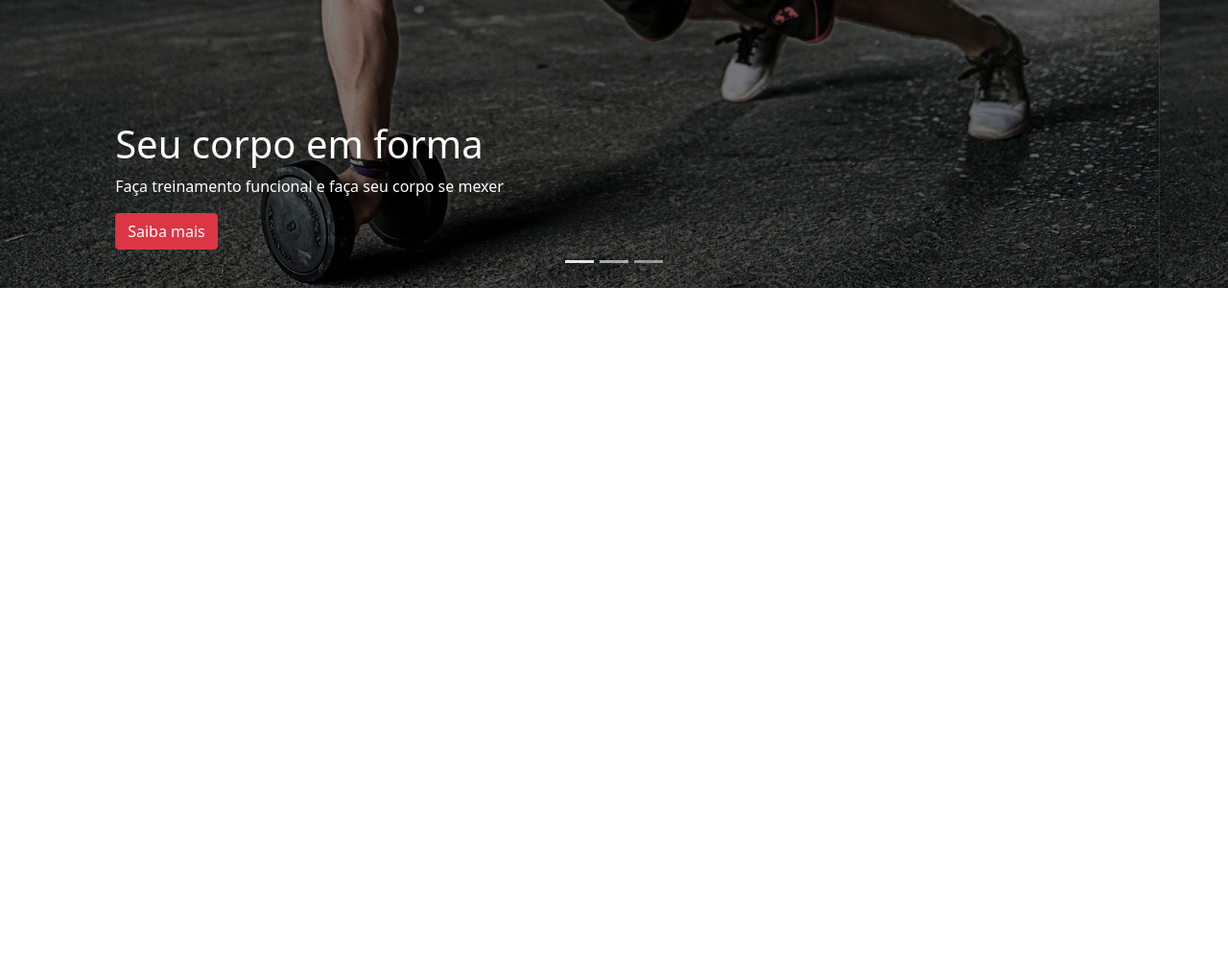
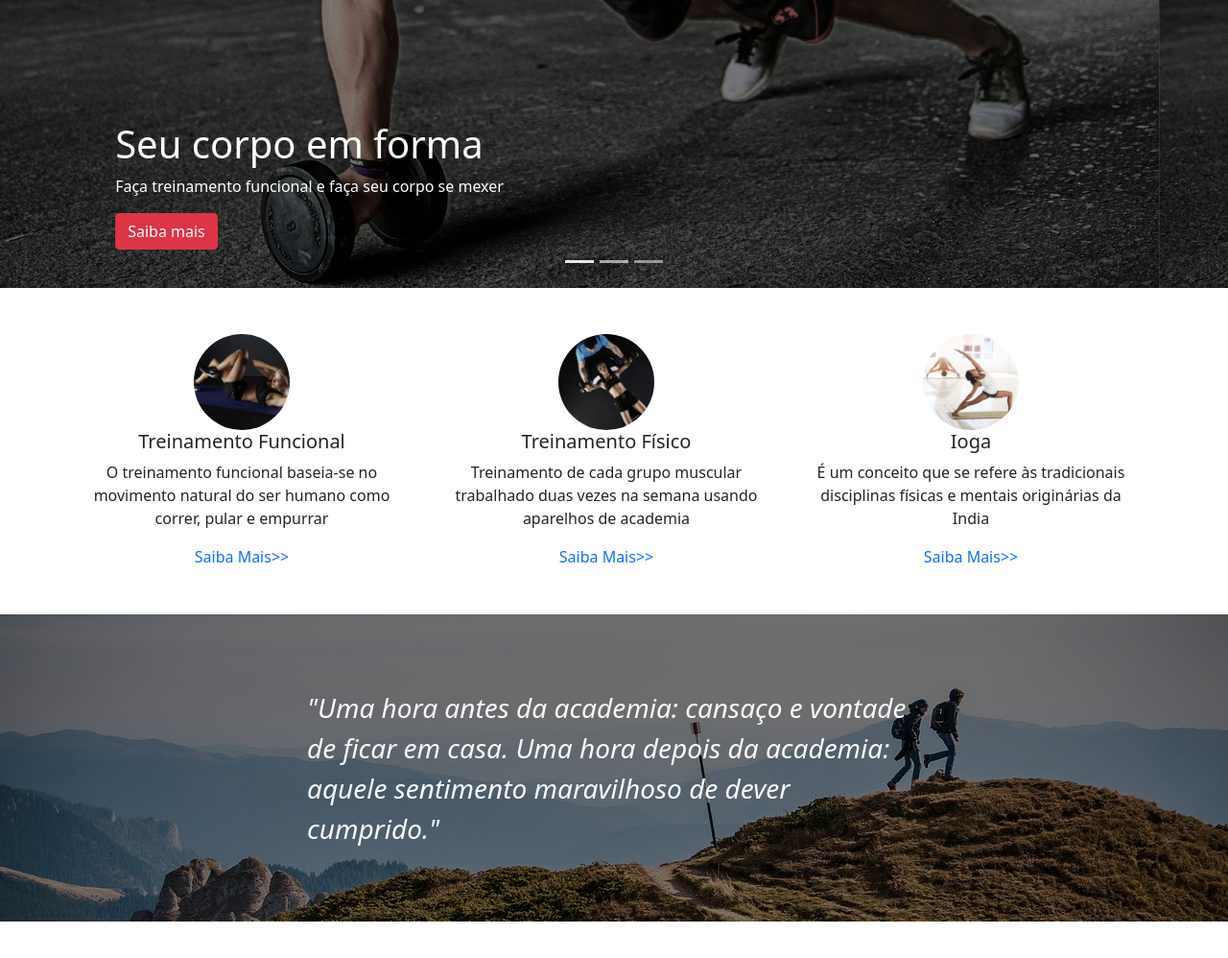
Before and after one commit to kafraga/gymFitness, a plain HTML site: page index.html in a window 1280 px wide. Shown: the part 571-1569 px from the top of the page at 96% size. Before the commit the page ends 871 px from the top, so only its background shows below. Drawn offline with nearby package versions, Linux system fonts and the light colour scheme.

Commit message:
infos e quote

```diff
--- a/index.html
+++ b/index.html
@@ -73,6 +73,44 @@
           <span class="visually-hidden">Next</span>
         </button>
       </div>
+      <div class="container mt-5">
+        <div class="row">
+          <div class="col d-flex flex-column align-items-center me-3">
+            <img class="info-content__img-content rounded-circle" src="./src/img/treinamento-funcional.jpg"
+              alt="mulher fazendo abdominal">
+            <h5 class="text-center">Treinamento Funcional</h5>
+            <p class="text-center">O treinamento funcional baseia-se no movimento natural do ser humano como correr,
+              pular e empurrar</p>
+            <a class="text-decoration-none" href="#">Saiba Mais>></a>
+          </div>
+          <div class="col d-flex flex-column align-items-center me-3">
+            <img class="info-content__img-content rounded-circle" src="./src/img/treinador.jpg"
+              alt="mulher fazendo abdominal">
+            <h5 class="text-center">Treinamento Físico</h5>
+            <p class="text-center">Treinamento de cada grupo muscular trabalhado duas vezes na semana
+              usando aparelhos de
+              academia</p>
+            <a class="text-decoration-none" href="#">Saiba Mais>></a>
+          </div>
+          <div class="col d-flex flex-column align-items-center me-3">
+            <img class="info-content__img-content rounded-circle" src="./src/img/posicao-ioga.jpg"
+              alt="mulher fazendo abdominal">
+            <h5 class="text-center">Ioga</h5>
+            <p class="text-center">É um conceito que se refere às tradicionais disciplinas físicas e mentais originárias
+              da India</p>
+            <a class="text-decoration-none" href="#">Saiba Mais>></a>
+          </div>
+        </div>
+      </div>
+      <div class="info-quote position-relative">
+        <div class="quote-content mt-5 mb-5 d-flex justify-content-center align-items-center">
+        </div>
+        <cite class="fs-3 text-light position-absolute top-50 start-50 translate-middle">
+          "Uma hora antes da academia: cansaço e vontade de ficar em casa. Uma hora depois da academia: aquele
+          sentimento maravilhoso de dever cumprido."
+        </cite>
+      </div>
+
     </section>
     <section></section>
   </main>
--- a/input.sass
+++ b/input.sass
@@ -16,3 +16,23 @@
     opacity: 0.5
     object-fit: cover
     object-position: top
+
+.info-content__img-content
+  height: 100px
+  width: 100px
+  object-fit: cover
+
+.info-quote
+  background-color: black
+
+.quote-content
+  background-color: black
+  background-image: url("./src/img/trilha.jpg")
+  height: 20rem
+  background-position: center
+  background-repeat: no-repeat
+  background-size: cover
+  opacity: 0.5
+
+  cite
+    opacity: 1
```
Also changed, not shown: style.css, 1 other file.
